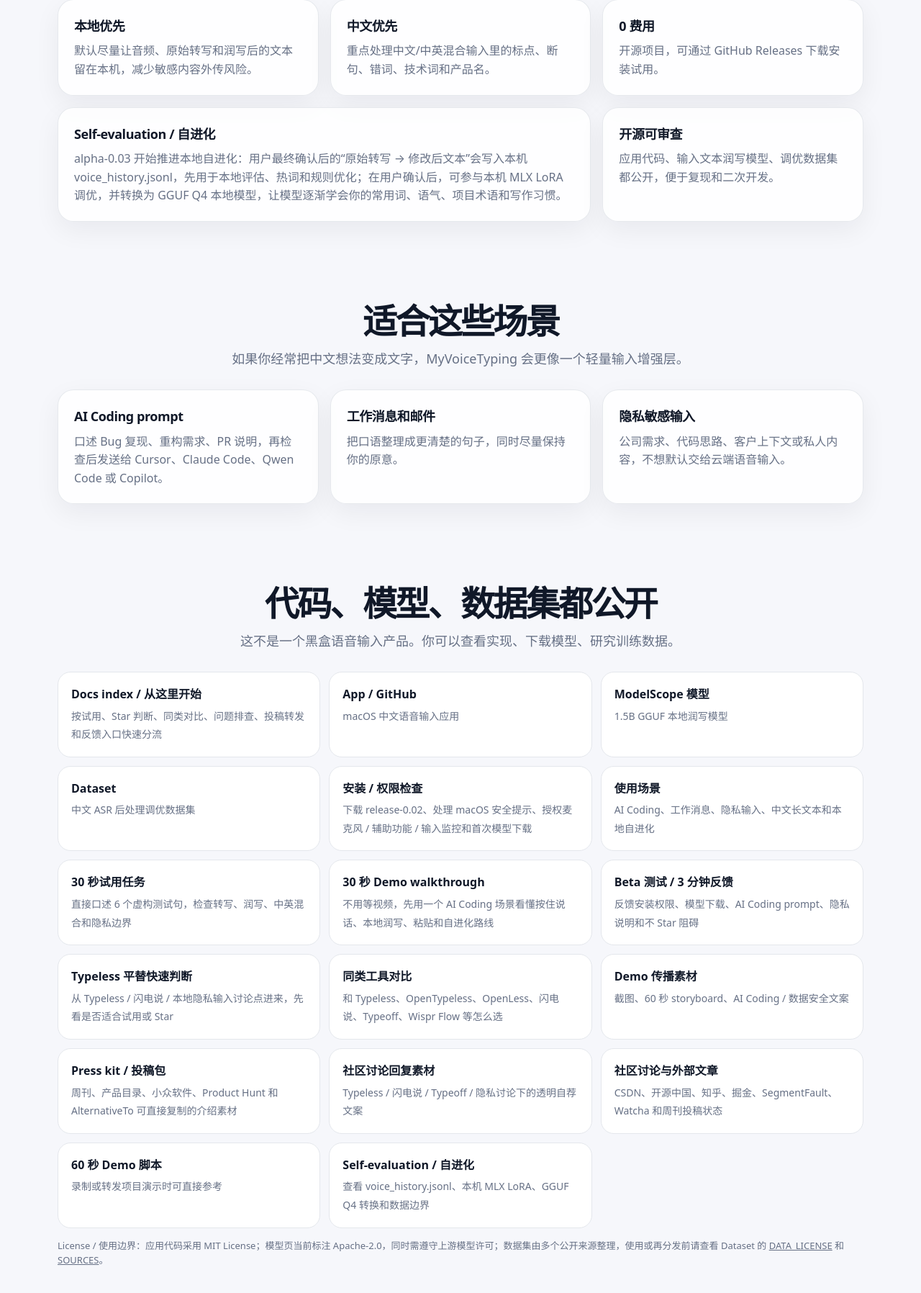
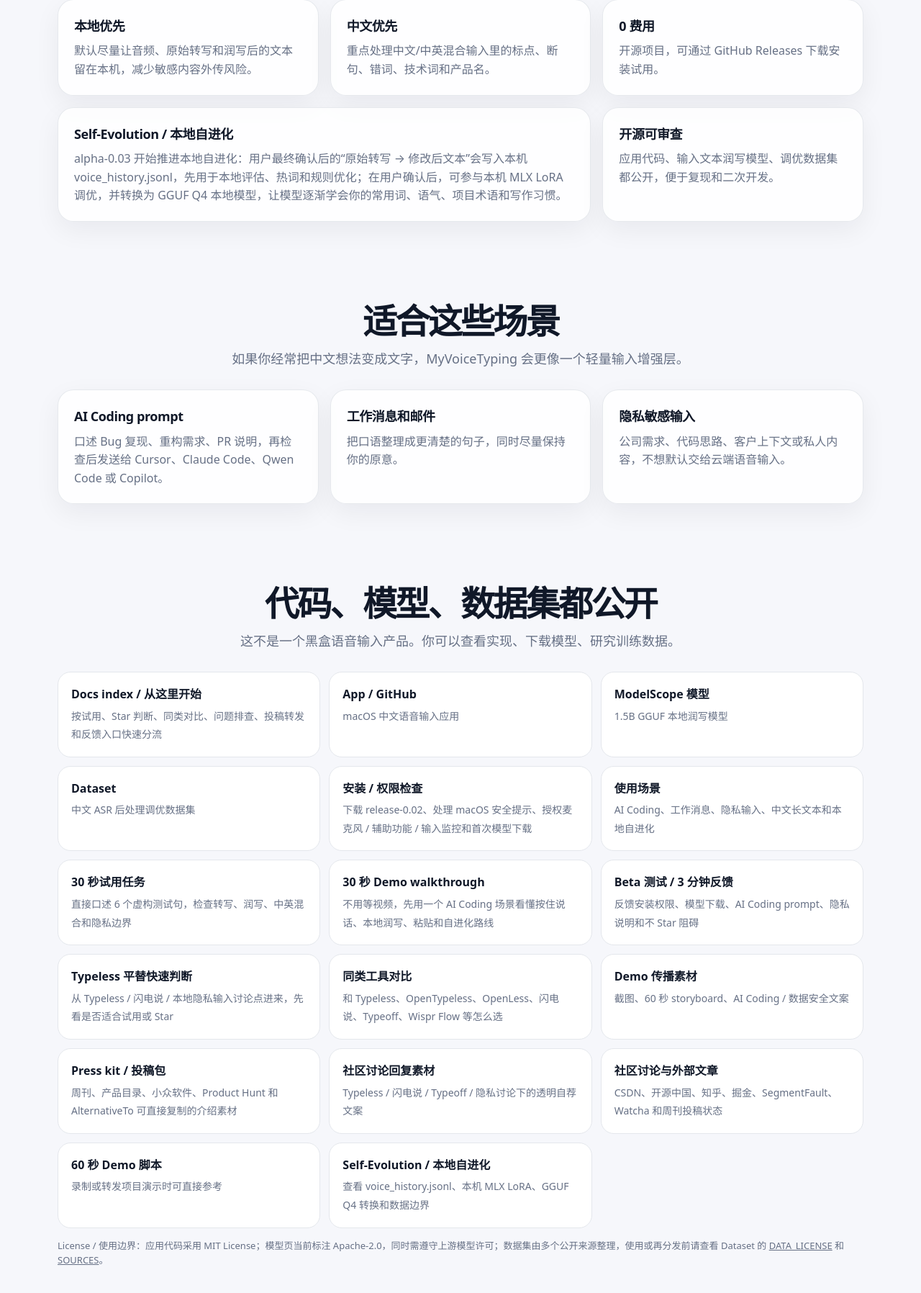
Before and after one commit to botaruibo/MyVoiceTyping, a plain HTML site: page docs/landing/index.html in a window 1280 px wide. Shown: the part 3314-5110 px from the top of the page at 72% size. Drawn offline with Linux system fonts and the light colour scheme.

Commit message:
docs: align self evolution wording

```diff
--- a/docs/landing/index.html
+++ b/docs/landing/index.html
@@ -622,7 +622,7 @@
               <p>开源项目，可通过 GitHub Releases 下载安装试用。</p>
             </div>
             <div class="card wide">
-              <h3>Self-evaluation / 自进化</h3>
+              <h3>Self-Evolution / 本地自进化</h3>
               <p>
                 alpha-0.03 开始推进本地自进化：用户最终确认后的“原始转写 → 修改后文本”会写入本机 voice_history.jsonl，先用于本地评估、热词和规则优化；在用户确认后，可参与本机 MLX LoRA 调优，并转换为 GGUF Q4 本地模型，让模型逐渐学会你的常用词、语气、项目术语和写作习惯。
               </p>
@@ -726,7 +726,7 @@
               <span>录制或转发项目演示时可直接参考</span>
             </a>
             <a class="link-card" href="https://github.com/botaruibo/MyVoiceTyping/blob/main/docs/SELF_EVALUATION.md">
-              <strong>Self-evaluation / 自进化</strong>
+              <strong>Self-Evolution / 本地自进化</strong>
               <span>查看 voice_history.jsonl、本机 MLX LoRA、GGUF Q4 转换和数据边界</span>
             </a>
           </div>
```
Also changed, not shown: docs/llms.txt.
